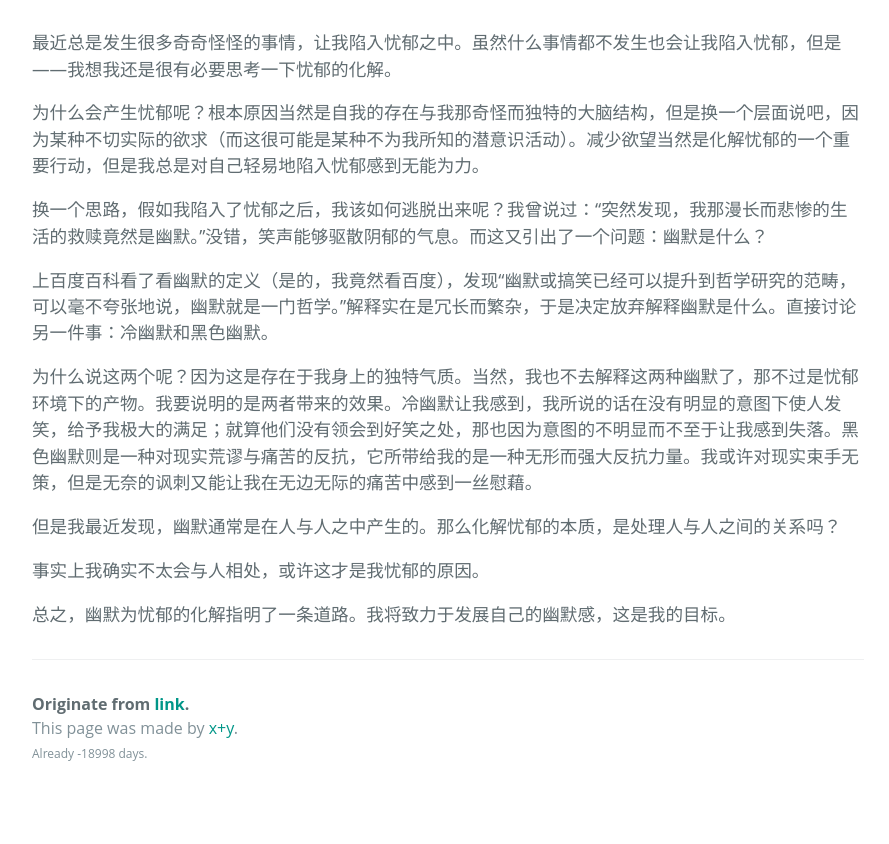
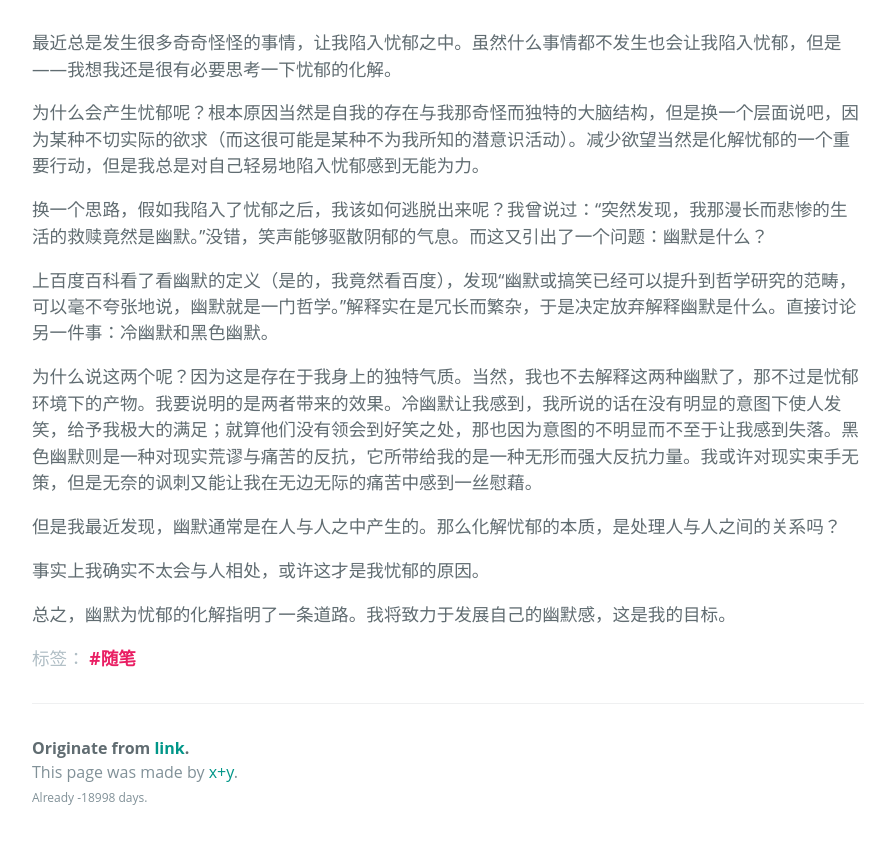
Before and after one commit to xplusy44/xplusy44.github.io, a Jekyll site: the page built from _posts/2022-8-21-忧郁的化解.md, in a window 1280 px wide and 1390 px high, cut to the strip 534-1378 px from the top of the window. Shown: the whole strip, without its empty margins (192-1081 px from the left). Built offline with Jekyll 4.4.1, drawn with Linux system fonts in a browser that asks for light colours; some web fonts are replaced.

Commit message:
Update 2022-8-21-忧郁的化解.md

```diff
--- a/_posts/2022-8-21-忧郁的化解.md
+++ b/_posts/2022-8-21-忧郁的化解.md
@@ -1,7 +1,7 @@
 ---
 layout: post
-title:
-tags:
+title: 忧郁的化解
+tags: 随笔
 ---
 
 最近总是发生很多奇奇怪怪的事情，让我陷入忧郁之中。虽然什么事情都不发生也会让我陷入忧郁，但是——我想我还是很有必要思考一下忧郁的化解。
```
